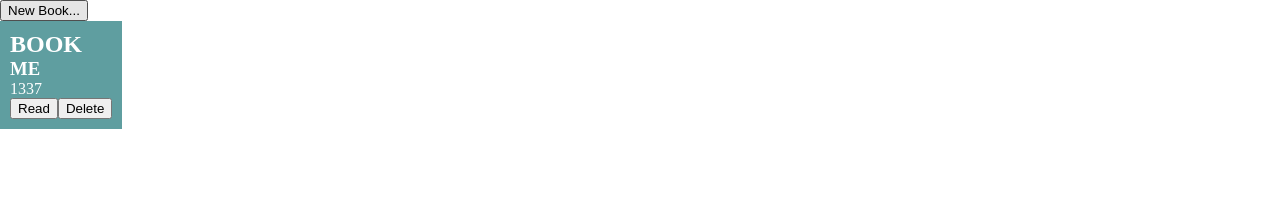
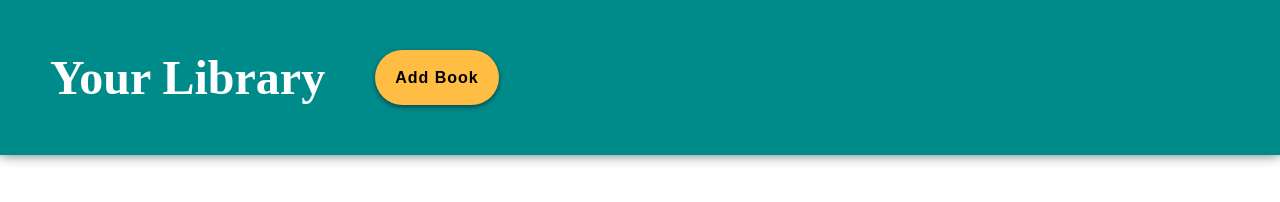
Before and after one commit to quaminh/odin-library, a plain HTML site: page index.html in a window 1280 px wide. Drawn offline with Linux system fonts and the light colour scheme.

Commit message:
Add functionality to read and delete buttons
Also add a new header

```diff
--- a/index.html
+++ b/index.html
@@ -7,7 +7,10 @@
     <link rel="stylesheet" href="./styles.css">
 </head>
 <body>
-    <button id="new-book-btn">New Book...</button>
+    <div class="header">
+        <h1>Your Library</h1>
+        <button id="new-book-btn">Add Book</button>
+    </div>
     <div class="book-container"></div>
     <dialog id="new-book-modal">
         <form>
--- a/script.js
+++ b/script.js
@@ -8,14 +8,7 @@ const readInput = document.querySelector("#read");
 const cancelButton = document.querySelector("#cancel-btn");
 const submitButton = document.querySelector("#submit-btn");
 
-const library = [
-    {
-        title: "BOOK",
-        author: "ME",
-        pages: 1337,
-        read: true
-    }
-];
+const library = [];
 
 function Book(title, author, pages, read) {
     this.title = title;
@@ -52,7 +45,9 @@ function renderLibrary() {
         author.textContent = book.author;
         numPages.textContent = book.pages;
         toggleReadBtn.textContent = "Read";
+        toggleReadBtn.classList.add("read-btn");
         deleteBtn.textContent = "Delete";
+        deleteBtn.classList.add("delete-btn");
 
         bookCard.appendChild(title);
         bookCard.appendChild(author);
@@ -80,10 +75,22 @@ submitButton.addEventListener("click", (event) => {
     const author = authorInput.value;
     const pages = pagesInput.value;
     const read = readInput.checked;
-    console.log(title, author, pages, read);
     addBookToLibrary(title, author, pages, read);
     resetInputs();
     newBookModal.close();
 });
 
+bookContainer.addEventListener("click", (event) => {
+    if (event.target.classList.contains("read-btn")) {
+        const parent = event.target.parentElement;
+        library[parent.id].toggleRead();
+        parent.classList.toggle("read");
+    }
+    if (event.target.classList.contains("delete-btn")) {
+        const parent = event.target.parentElement;
+        parent.remove();
+        library.splice(parent.id, 1);
+    }
+});
+
 renderLibrary();
--- a/styles.css
+++ b/styles.css
@@ -1,5 +1,33 @@
 body, h1, h2, h3, p {
     margin: 0;
+}
+
+.header {
+    background-color: darkcyan;
+    padding: 50px;
+    display: flex;
+    gap: 50px;
+    box-shadow: 0px 0px 12px rgb(99, 113, 119);
+}
+
+.header > h1 {
+    color: white;
+    font-size: 3rem;
+}
+
+#new-book-btn {
+    background-color: rgb(255, 189, 67);
+    font-size: 1rem;
+    font-weight: bold;
+    letter-spacing: 1px;
+    border: none;
+    border-radius: 50px;
+    padding: 0px 20px;
+    box-shadow: 0px 2px 5px rgb(8, 68, 68);
+    cursor: pointer;
+}
+#new-book-btn:hover {
+    background-color: rgb(255, 202, 105);
 }
 
 .book-container {
@@ -12,3 +40,7 @@ body, h1, h2, h3, p {
     color: white;
     padding: 10px;
 }
+
+.read {
+    background-color: aquamarine;
+}
```
